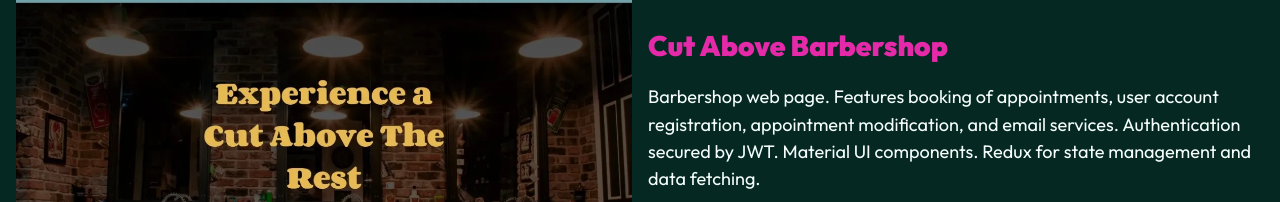
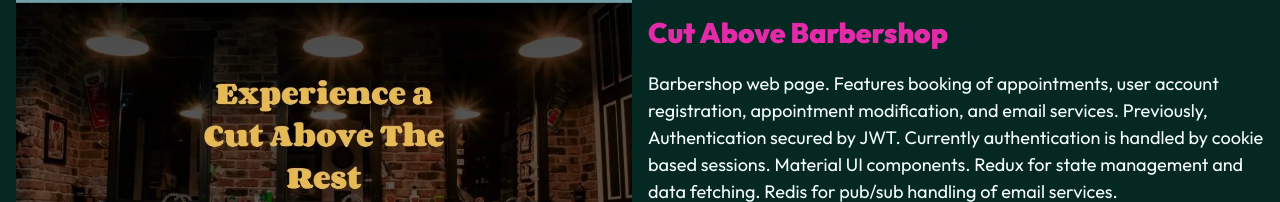
Before and after one commit to Andrewyithub/portfolio-v4, a React (Vite) app: page / in a window 1280 px wide. Shown: the part 750-952 px from the top of the page. Built offline with nearby package versions, Linux system fonts and the light colour scheme.

Commit message:
Update projects

```diff
--- a/src/data/projects.ts
+++ b/src/data/projects.ts
@@ -9,17 +9,18 @@
   {
     id: 1,
     name: 'Cut Above Barbershop',
-    desc: 'Barbershop web page. Features booking of appointments, user account registration, appointment modification, and email services. Authentication secured by JWT. Material UI components. Redux for state management and data fetching.',
-    liveLink: 'http://cutaboveshop.fly.dev',
-    githubLink: 'https://github.com/Andrewy-gh//cut-above-barbershop',
+    desc: 'Barbershop web page. Features booking of appointments, user account registration, appointment modification, and email services. Previously, Authentication secured by JWT. Currently authentication is handled by cookie based sessions. Material UI components. Redux for state management and data fetching. Redis for pub/sub handling of email  services.',
+    liveLink: 'http://cutabove.fly.dev',
+    githubLink: 'https://github.com/Andrewy-gh/cut-above-barbershop',
     techs: [
       'React',
       'Node',
       'Express',
-      'MongoDB',
+      'Postgres',
       'Material UI',
       'Vite',
-      'JSON Web Token',
+      'Redis',
+      'Joi',
       'Node Mailer',
     ],
     smallImg: cutAboveSm,
```
